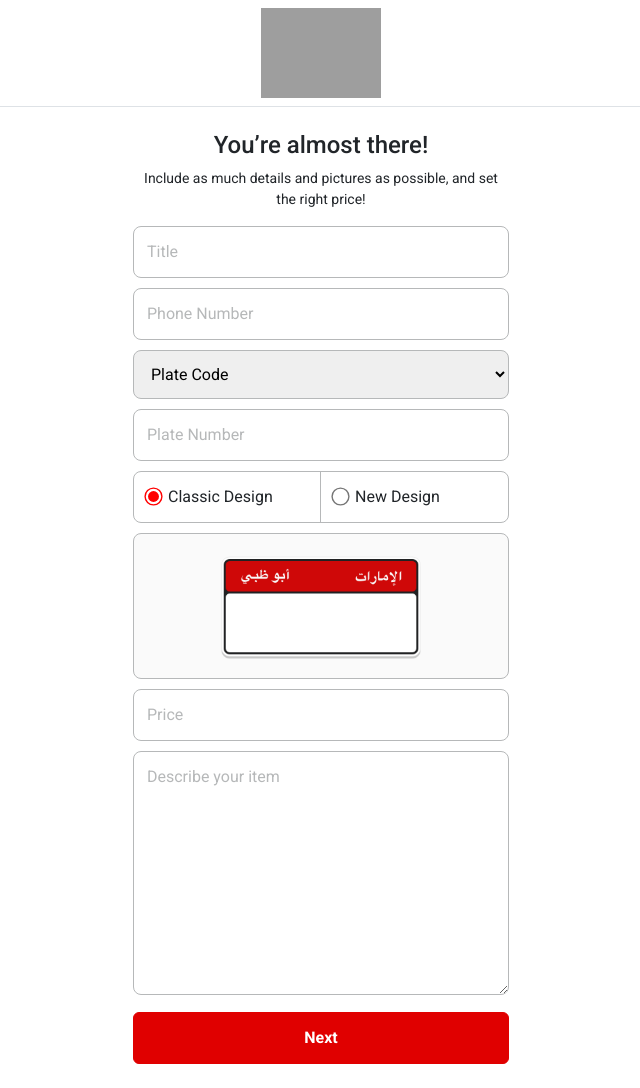
After one commit to weblinxsolution/dubizzle, a PHP site: page /plate-form.html in a window 1280 px wide. The commit adds this page. Shown: the whole page, without its empty margins (319-959 px from the left). Run offline with PHP 8.4, Linux system fonts and the light colour scheme; grey boxes are pictures that could not be loaded.

Commit message:
Number Plate

```diff
--- a/assets/css/style.css
+++ b/assets/css/style.css
@@ -1,4 +1,5 @@
 @import url('https://fonts.googleapis.com/css2?family=Roboto:wght@100;300;400;500;700;900&display=swap');
+@import url('https://fonts.googleapis.com/css2?family=Oswald:wght@200;300;400;500;600;700&display=swap');
 
 * {
     font-family: 'Roboto', sans-serif;
@@ -11,7 +12,7 @@
 }
 
 .w-mxc {
-    width: max-content;
+    width: max-content !important;
 }
 
 .logo img {
@@ -235,6 +236,153 @@ input:focus {
     font-style: italic;
 }
 
+.privacy_text {
+    font-size: small;
+    text-align: center;
+    color: rgb(190, 192, 193);
+}
+
+.privacy_text a {
+    text-decoration: none;
+}
+
+.login-buttons a {
+    border: 1px solid rgb(98, 100, 101);
+    display: block;
+    width: 100%;
+    padding: 12px;
+    text-decoration: none;
+    margin-bottom: 10px;
+    border-radius: 8px;
+    display: flex;
+    align-items: center;
+    gap: 15px;
+    font-weight: 500;
+    color: rgb(98, 100, 101);
+}
+
+.login-buttons img {
+    width: 25px;
+}
+
+@media(min-width:991px){
+    .modal-body{
+        padding: 3rem;
+    }
+}
+.category-item a{
+    display: block;
+    width: 100%;
+    padding: 15px 0px;
+    text-decoration: none;
+    color: #000;
+    font-weight: 600;
+    border-bottom:1px solid #eef0f1;
+    position: relative;
+}
+.category-item a::after{
+    content: "";
+    background-image: url('https://dbzstatic-a.akamaihd.net/images/paa/category-selection/right-chevron.png');
+    background-position: right 8px center;
+    background-repeat: no-repeat;
+    background-size: 14px;
+    padding: 16px 32px 16px 8px;
+    position: absolute;
+    right: 0;
+}
+.plate-form input{
+    width: 100%;
+    padding: 13px;
+    border-radius: 8px;
+    margin-bottom: 10px;
+    border: 1px solid #b6b8b9;
+}
+.plate-form input::placeholder{
+    color: #b6b8b9;
+}
+.plate-form input:focus{
+    outline: 0;
+}
+.plate-form select{
+    width: 100%;
+    padding: 13px;
+    border-radius: 8px;
+    margin-bottom: 10px;
+    border: 1px solid #b6b8b9;
+}
+.plate-form select::placeholder{
+    color: #b6b8b9;
+}
+.plate-form select:focus{
+    outline: 0;
+}
+.plate-form textarea{
+    width: 100%;
+    padding: 13px;
+    border-radius: 8px;
+    margin-bottom: 10px;
+    border: 1px solid #b6b8b9;
+}
+.plate-form textarea::placeholder{
+    color: #b6b8b9;
+}
+.plate-form textarea:focus{
+    outline: 0;
+}
+.select-design{
+    border: 1px solid #b6b8b9;
+    border-radius: 8px;
+    margin-bottom: 10px;
+}
+.select-design div:first-child{
+    border-right: 1px solid #b6b8b9;
+}
+.select-design div{
+    padding:13px 13px;
+    /* padding-left: ; */
+}
+.select-design input {
+    accent-color: red;
+    transform: scale(1.4);
+}
+.number-plate-box{
+    width: 100%;
+    border-radius: 8px;
+    margin-bottom: 10px;
+    border: 1px solid #b6b8b9;
+    background-color: #FAFAFA;
+    padding:0px  12%;
+    font-family: 'Oswald', sans-serif;
+    font-weight: bold;
+    color: #424648;
+}
+#PlateCode{
+    font-size: 27px;
+    font-family: 'Oswald', sans-serif;
+    position: absolute;
+    top: 15%;
+    color: #FFF;
+    left: 47%;
+}
+#PlateNumber {
+    font-size: 40px;
+    font-family: 'Oswald', sans-serif;
+    position: absolute;
+    top: 39%;
+    left: 37%;
+}
+.cursor{
+    cursor: pointer;
+}
+.btn-next{
+    padding: 13px !important;
+    font-size: 16px;
+}
+.plate-wrapper{
+    width: 400px;
+}
+
+
 
 
 
@@ -428,6 +576,9 @@ input:focus {
 }
 
 @media(max-width:991px) {
+    .modal-body{
+        padding: 2rem;
+    }
     .mobile-menu {
         display: block;
     }
@@ -437,10 +588,12 @@ input:focus {
         display: block;
         margin: auto;
     }
+
     .product-listing {
         display: grid;
         grid-template-columns: repeat(3, 1fr);
     }
+
     .testimonials-row .col-lg-4 {
         margin-bottom: 20px;
     }
@@ -450,13 +603,18 @@ input:focus {
 
 @media(max-width:768px) {
 
+    .offcanvas {
+        max-width: 70%;
+    }
 
     .product-listing {
         display: grid;
         grid-template-columns: repeat(1, 1fr);
     }
 
-
+    .focus-none:focus {
+        box-shadow: none;
+    }
 
     .card-box i {
         font-size: 20px;
@@ -489,4 +647,7 @@ input:focus {
     .cards-row {
         gap: 0px 0px !important;
     }
+    #PlateNumber{
+        left: 36%;
+    }
 }
--- a/assets/js/main.js
+++ b/assets/js/main.js
@@ -0,0 +1,33 @@
+$('.plate_code').change(function () {
+    var plate_code = $(this).val();
+    $('#PlateCode').text(plate_code)
+});
+$('.plate_number').keyup(function () {
+
+    var plate_number = $(this).val();
+    $('#PlateNumber').text(plate_number)
+
+});
+
+$('.number_plate').change(function () {
+    var plate = $(this).val();
+    if (plate == 'new') {
+
+        $('.number-plate-img').attr('src', `assets/images/${'Abu_Dhabi_New.png'}`)
+
+        $('#PlateCode').css({
+            top: '19%',
+            left: '28%',
+            color: '#424648'
+        });
+
+    } else {
+        $('.number-plate-img').attr('src', `assets/images/${'number-plate.png'}`)
+        $('#PlateCode').css({
+            top: '15%',
+            left: '47%',
+            color: '#FFF'
+        });
+
+    }
+});
--- /dev/null
+++ b/plate-form.html
@@ -0,0 +1,119 @@
+<!DOCTYPE html>
+<html lang="en">
+
+<head>
+    <meta charset="UTF-8">
+    <meta name="viewport" content="width=device-width, initial-scale=1.0">
+    <title>Dubizzle</title>
+
+    <!-- Bootstrap 5 css -->
+    <link href="https://cdn.jsdelivr.net/npm/bootstrap@5.0.2/dist/css/bootstrap.min.css" rel="stylesheet"
+        integrity="sha384-EVSTQN3/azprG1Anm3QDgpJLIm9Nao0Yz1ztcQTwFspd3yD65VohhpuuCOmLASjC" crossorigin="anonymous">
+
+    <!-- Fontawsome Icons -->
+    <link rel="stylesheet" href="https://cdnjs.cloudflare.com/ajax/libs/font-awesome/6.4.2/css/all.min.css"
+        integrity="sha512-z3gLpd7yknf1YoNbCzqRKc4qyor8gaKU1qmn+CShxbuBusANI9QpRohGBreCFkKxLhei6S9CQXFEbbKuqLg0DA=="
+        crossorigin="anonymous" referrerpolicy="no-referrer" />
+
+    <!-- Jquery CDN -->
+    <script src="https://ajax.googleapis.com/ajax/libs/jquery/3.7.1/jquery.min.js"></script>
+
+    <!-- Custom css -->
+    <link rel="stylesheet" href="assets/css/style.css">
+</head>
+
+<body>
+
+    <div class="border-bottom py-2 text-center">
+        <img src="https://motarey.com/wp-content/uploads/2023/08/mobile-logo.png" width="120px" alt="image">
+    </div>
+
+
+    <!-- Select Category Start -->
+    <section>
+        <div class="wrapper">
+            <div class="row justify-content-center py-4 mx-0">
+                <div class="plate-wrapper">
+                    <h4 class="text-center">You’re almost there!</h4>
+                    <p class="text-center small">Include as much details and pictures as possible, and set the right
+                        price!</p>
+                    <div class="plate-form">
+                        <form action="" method="post">
+                            <div class="form-group">
+                                <input type="text" value="" placeholder="Title">
+                            </div>
+                            <div class="form-group">
+                                <input type="number" value="" placeholder="Phone Number">
+                            </div>
+                            <div class="form-group">
+                                <select class="plate_code">
+                                    <option value="" selected disabled="disabled">Plate Code</option>
+                                    <option value="7">Blue</option>
+                                    <option value="9">Gray</option>
+                                    <option value="8">Green</option>
+                                    <option value="6">Red</option>
+                                    <option value="99">01</option>
+                                    <option value="106">2</option>
+                                    <option value="10">4</option>
+                                    <option value="11">5</option>
+                                    <option value="12">6</option>
+                                    <option value="13">7</option>
+                                    <option value="14">8</option>
+                                    <option value="15">9</option>
+                                    <option value="16">10</option>
+                                    <option value="17">11</option>
+                                    <option value="18">12</option>
+                                    <option value="19">13</option>
+                                    <option value="20">14</option>
+                                    <option value="21">15</option>
+                                    <option value="22">16</option>
+                                    <option value="96">17</option>
+                                    <option value="107">18</option>
+                                    <option value="98">50</option>
+                                </select>
+                            </div>
+                            <div class="form-group">
+                                <input type="text" pattern="[0-9]" maxlength="5"  placeholder="Plate Number" class="plate_number">
+                            </div>
+                            <div class="form-group d-flex align-items-center select-design">
+                                <div class="w-50 d-flex align-items-center gap-2">
+                                    <input type="radio" value="classic" id="classic_design" class="w-mxc number_plate mb-0" checked
+                                        name="select_design" placeholder="Plate Number">
+                                    <label for="classic_design" class="cursor">Classic Design</label>
+                                </div>
+                                <div class="w-50 d-flex align-items-center gap-2 cursor">
+                                    <input type="radio" value="new" id="new_design" class="w-mxc number_plate mb-0" name="select_design"
+                                        placeholder="Plate Number">
+                                    <label for="new_design" class="cursor">New Design</label>
+                                </div>
+                            </div>
+                            <div class="number-plate-box position-relative">
+                                <img src="assets/images/number-plate.png" class="w-100 number-plate-img" alt="image">
+                                <div id="PlateCode"></div>
+                                <div id="PlateNumber"></div>
+                            </div>
+                            <div class="form-group">
+                                <input type="number" value="" placeholder="Price">
+                            </div>
+                            <div class="form-group">
+                                <textarea name="" rows="9" placeholder="Describe your item"></textarea>
+                            </div>
+                            <div class="form-group">
+                                <button class="btn-theme w-100 btn-next">Next</button>
+                            </div>
+                        </form>
+                    </div>
+                </div>
+            </div>
+        </div>
+    </section>
+    <!-- Select Category End -->
+
+    <!-- Custom Js -->
+    <script src="https://cdn.jsdelivr.net/npm/bootstrap@5.0.2/dist/js/bootstrap.bundle.min.js"
+        integrity="sha384-MrcW6ZMFYlzcLA8Nl+NtUVF0sA7MsXsP1UyJoMp4YLEuNSfAP+JcXn/tWtIaxVXM" crossorigin="anonymous">
+    </script>
+    <script src="assets/js/main.js"></script>
+</body>
+
+</html>
```
Also changed, not shown: index.html (+66 -4 lines), select-ads-category.html (added, +60 -0 lines), select-ads-states.html (added, +60 -0 lines), select-ads-type.html (added, +55 -0 lines), assets/images/Abu_Dhabi_New.png (added), assets/images/number-plate.png (added).
